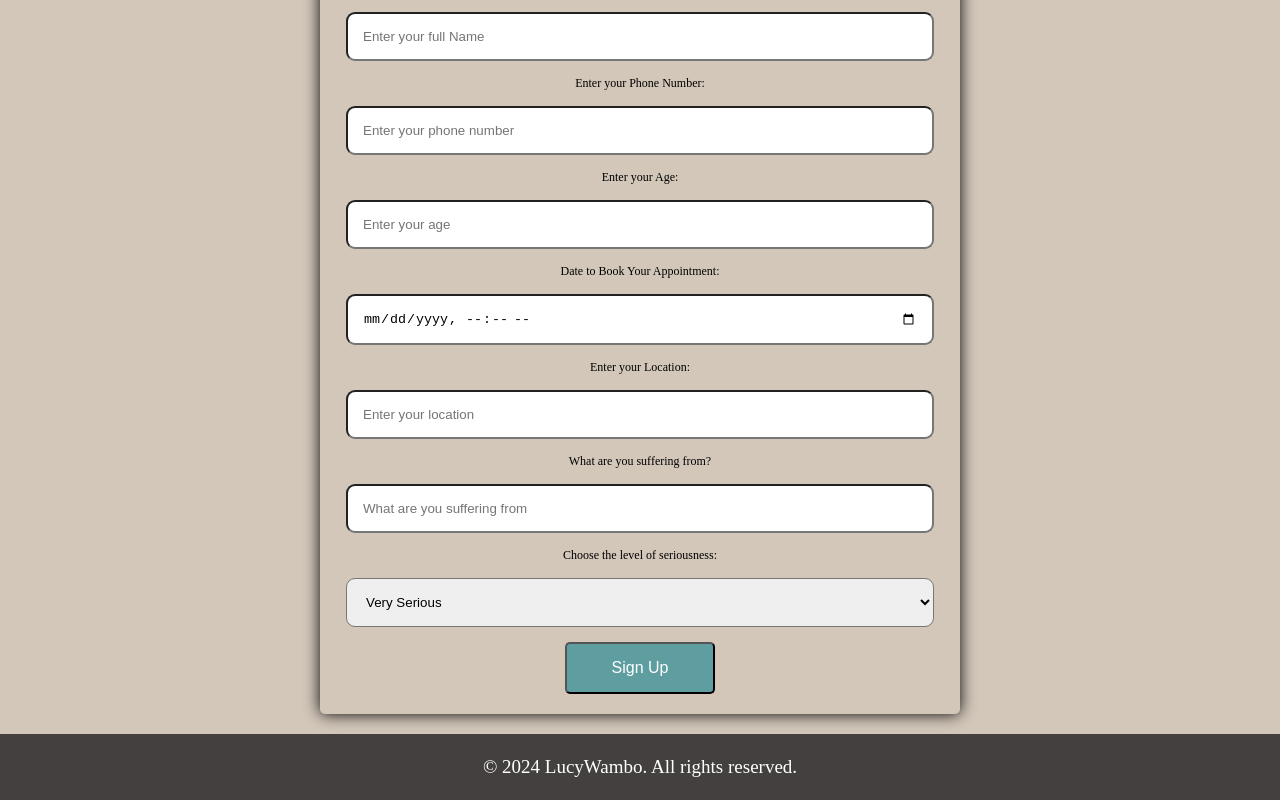
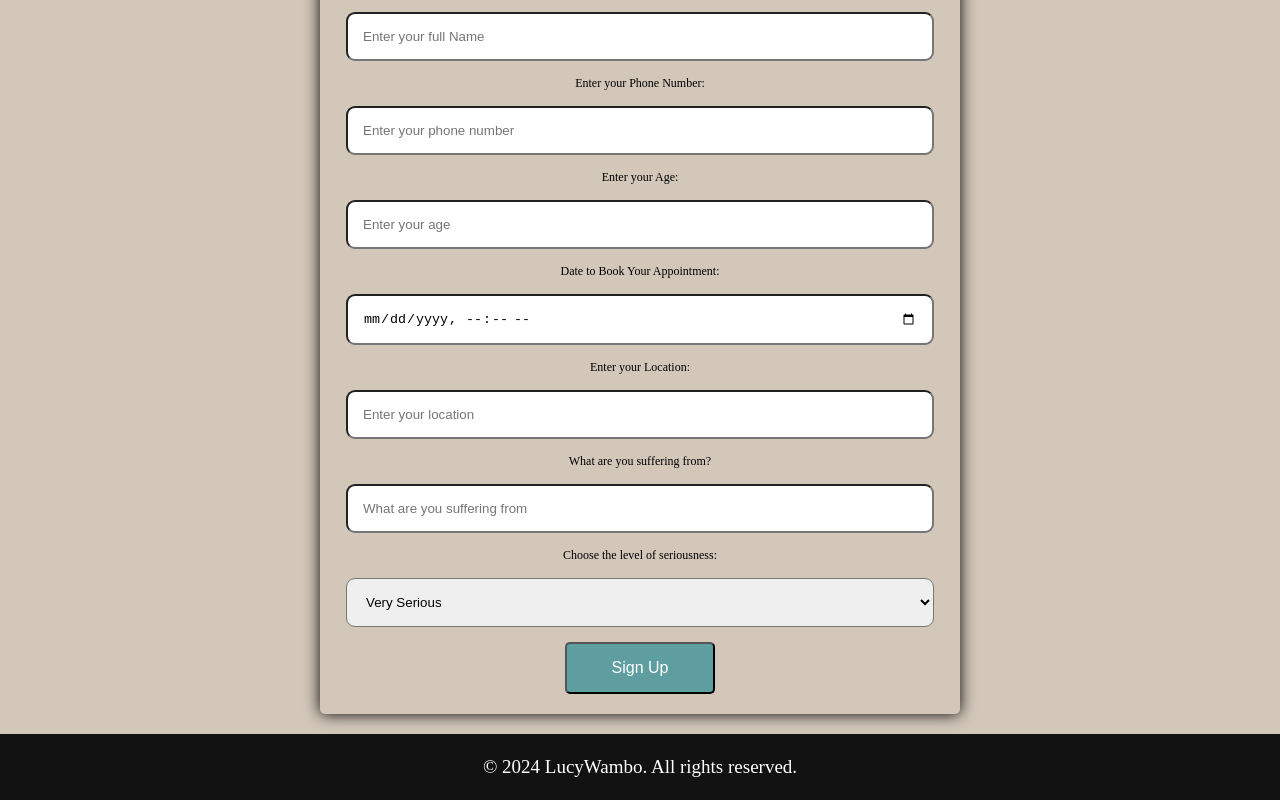
Before and after one commit to lwambon/Telemedicine-website, a plain HTML site: page index.html in a window 1280 px wide. Shown: the part 3298-4098 px from the top of the page. Drawn offline with Linux system fonts and the light colour scheme.

Commit message:
footer section

```diff
--- a/styless.css
+++ b/styless.css
@@ -341,7 +341,7 @@ button:hover{
 }
 
 footer{
-  background-color:rgb(68, 64, 64);
+  background-color:rgb(19, 18, 18);
   padding: 2.2rem;
   text-align:center;
   color:white;
```
